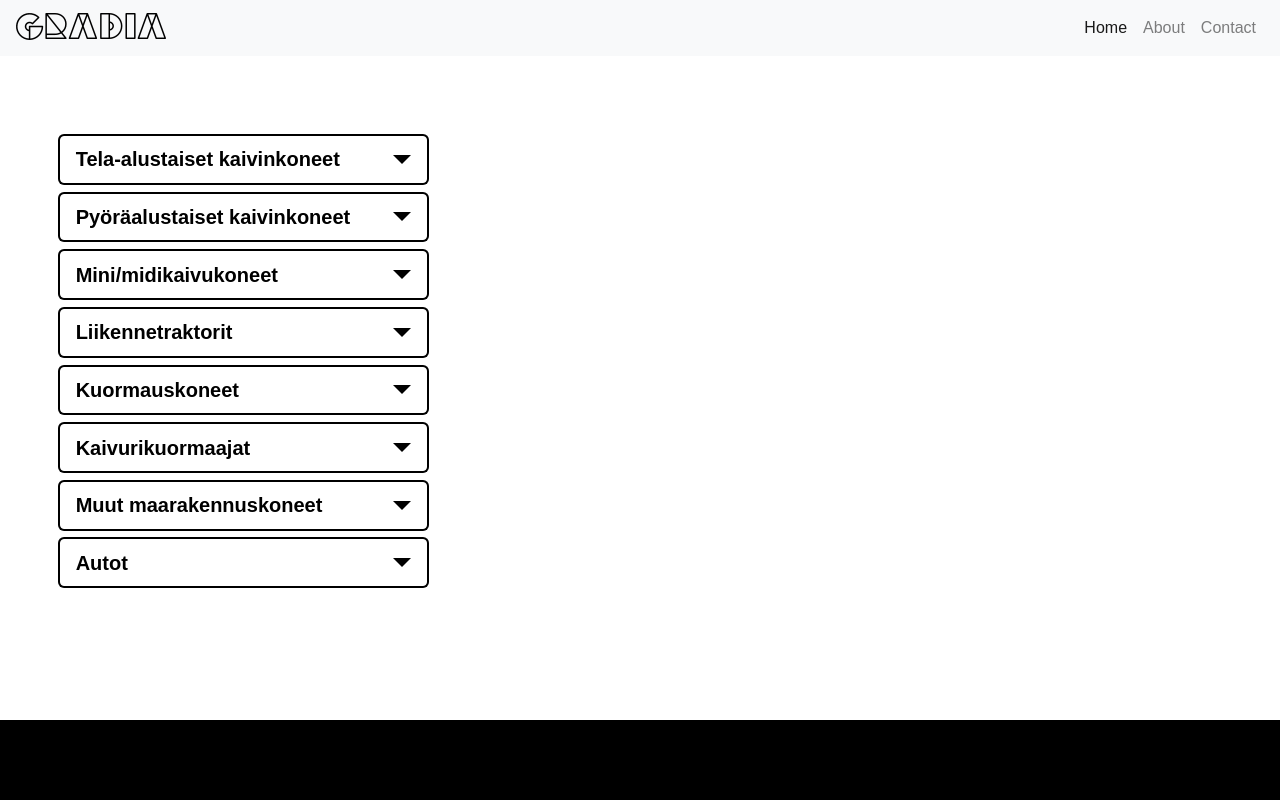
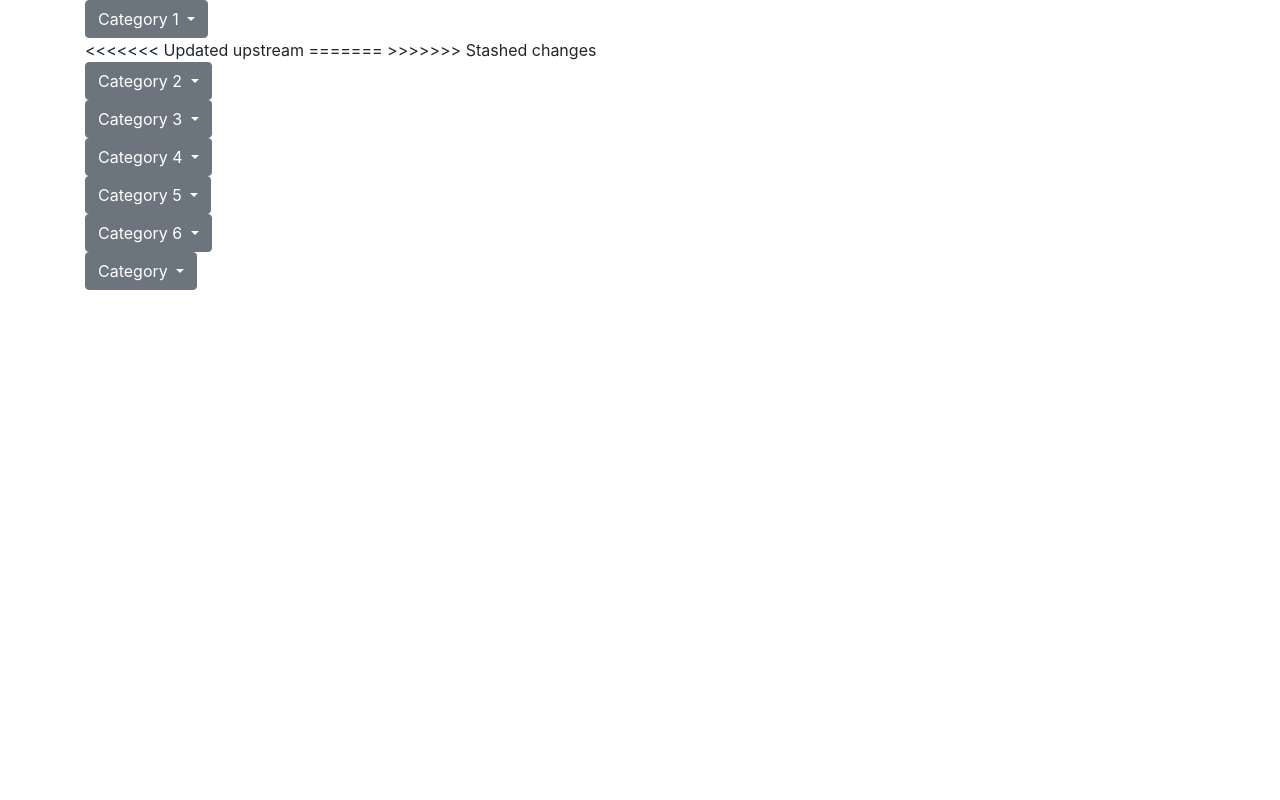
Before and after one commit to Team-OperativeDiary/Equipment-Usage-Diary, a Flask app: page / in a window 1280 px wide. Run offline with Flask 3, Linux system fonts and the light colour scheme; some libraries are stand-ins or nearby versions.

Commit message:
Form update

```diff
--- a/app/templates/main_page.html
+++ b/app/templates/main_page.html
@@ -2,214 +2,116 @@
 <html lang="en">
 
 <head>
-    <meta charset="utf-8">
-    <meta name="viewport" content="width=device-width, initial-scale=1, shrink-to-fit=no">
+    <meta charset="UTF-8">
+    <meta name="viewport" content="width=device-width, initial-scale=1.0">
     <title>Main Page</title>
     <link rel="stylesheet" href="https://cdn.jsdelivr.net/npm/bootstrap@4.0.0/dist/css/bootstrap.min.css"
-        integrity="sha384-Gn5384xqQ1aoWXA+058RXPxPg6fy4IWvTNh0E263XmFcJlSAwiGgFAW/dAiS6JXm" crossorigin="anonymous">
-    <link rel="stylesheet" type="text/css" href="/static/styles_main.css">
-
-    <link href="https://cdn.jsdelivr.net/npm/remixicon/fonts/remixicon.css" rel="stylesheet">
+        integrity="sha384-Gn5384xqQ1aoWXA+058RXPxPg6fy4IWvTNh0E263XmFcJlSAwiGgFAW/dAiS6JXm"
+        crossorigin="anonymous">
 </head>
 
 <body>
-    <!-- Header -->
-    <header>
-        <nav class="navbar navbar-expand-lg navbar-light bg-light">
-            <a class="navbar-brand" href="#">
-                <img src="/static/gradialogo.png" class="d-inline-block align-top img-fluid" alt="">
-            </a>
-            <button class="navbar-toggler" type="button" data-toggle="collapse" data-target="#navbarNav"
-                aria-controls="navbarNav" aria-expanded="false" aria-label="Toggle navigation">
-                <span class="navbar-toggler-icon"></span>
-            </button>
-            <div class="collapse navbar-collapse" id="navbarNav">
-                <ul class="navbar-nav ml-auto">
-                    <li class="nav-item active">
-                        <a class="nav-link" href="#">Home</a>
-                    </li>
-                    <li class="nav-item">
-                        <a class="nav-link" href="#">About</a>
-                    </li>
-                    <li class="nav-item">
-                        <a class="nav-link" href="#">Contact</a>
-                    </li>
-                </ul>
-            </div>
-        </nav>
-    </header>
 
-    <!-- Main Content -->
+    <!-- Dropdown Menus -->
     <div class="container">
-
+        <!-- Dropdown menu for Category 1 -->
         <div class="row">
             <div class="col-md-6 col-lg-4">
-                <div class="dropdown">
-                    <button class="btn btn-secondary dropdown-toggle" type="button" id="telaDropdown"
+                <div class="dropdown" id="categoryDropdown1">
+                    <button class="btn btn-secondary dropdown-toggle" type="button" id="categoryDropdownButton1"
                         data-toggle="dropdown" aria-haspopup="true" aria-expanded="false">
-                        Tela-alustaiset kaivinkoneet
+                        Category 1
                     </button>
-                    <div class="dropdown-menu" aria-labelledby="telaDropdown">
-                        <a class="dropdown-item" href="/tela-alustaiset-kaivinkoneet/jcb-js-210-lc-11">JCB JS 210 LC
-                            -11</a>
-                        <a class="dropdown-item" href="/tela-alustaiset-kaivinkoneet/jcb-js-210-lc-18">JCB JS 210 LC
-                            -18</a>
-                        <a class="dropdown-item" href="/tela-alustaiset-kaivinkoneet/liebherr-r-920-14">Liebherr R 920
-                            -14</a>
-                        <a class="dropdown-item" href="/tela-alustaiset-kaivinkoneet/new-holland-135-sr-08">New Holland
-                            135 SR -08</a>
-                        <a class="dropdown-item" href="/tela-alustaiset-kaivinkoneet/new-holland-135-bsr-2-10">New
-                            Holland 135 BSR-2 -10</a>
+                    <div class="dropdown-menu" aria-labelledby="categoryDropdownButton1">
+                        <!-- Dropdown menu items will be dynamically populated here -->
                     </div>
                 </div>
             </div>
         </div>
 
+<<<<<<< Updated upstream
 
+=======
+        <!-- Dropdown menu for Category 2 -->
+>>>>>>> Stashed changes
         <div class="row">
             <div class="col-md-6 col-lg-4">
-                <div class="dropdown">
-                    <button class="btn btn-secondary dropdown-toggle" type="button" id="pyoraDropdown"
+                <div class="dropdown" id="categoryDropdown2">
+                    <button class="btn btn-secondary dropdown-toggle" type="button" id="categoryDropdownButton2"
                         data-toggle="dropdown" aria-haspopup="true" aria-expanded="false">
-                        Pyöräalustaiset kaivinkoneet
+                        Category 2
                     </button>
-                    <div class="dropdown-menu" aria-labelledby="pyoraDropdown">
-                        <a class="dropdown-item" href="/pyoraalustaiset/caterpillar-m-313-15">Caterpillar M 313 -15</a>
-                        <a class="dropdown-item" href="/pyoraalustaiset/caterpillar-m315-99">Caterpillar M315 -99</a>
-                        <a class="dropdown-item" href="/pyoraalustaiset/jcb-js-160-w-12">JCB JS 160 W -12</a>
-                        <a class="dropdown-item" href="/pyoraalustaiset/wacker-neuson-ew-100-15">Wacker Neuson EW 100
-                            -15</a>
+                    <div class="dropdown-menu" aria-labelledby="categoryDropdownButton2">
+                        <!-- Dropdown menu items will be dynamically populated here -->
                     </div>
                 </div>
             </div>
         </div>
 
+        <!-- Dropdown menu for Category 3 -->
         <div class="row">
             <div class="col-md-6 col-lg-4">
-                <div class="dropdown">
-                    <button class="btn btn-secondary dropdown-toggle" type="button" id="miniDropdown"
+                <div class="dropdown" id="categoryDropdown3">
+                    <button class="btn btn-secondary dropdown-toggle" type="button" id="categoryDropdownButton3"
                         data-toggle="dropdown" aria-haspopup="true" aria-expanded="false">
-                        Mini/midikaivukoneet
+                        Category 3
                     </button>
-                    <div class="dropdown-menu" aria-labelledby="miniDropdown">
-                        <a class="dropdown-item" href="/mini-midikaivukoneet/cat-308e2-17">Cat 308E2 -17</a>
-                        <a class="dropdown-item" href="/mini-midikaivukoneet/ecm-es-85-sb4-18">ECM ES 85 SB4 -18</a>
-                        <a class="dropdown-item" href="/mini-midikaivukoneet/volvo-ec-35-02">Volvo EC 35 -02</a>
-                        <a class="dropdown-item" href="/mini-midikaivukoneet/sunward-80-13">Sunward 80 -13</a>
+                    <div class="dropdown-menu" aria-labelledby="categoryDropdownButton3">
+                        <!-- Dropdown menu items will be dynamically populated here -->
                     </div>
                 </div>
             </div>
         </div>
 
+        <!-- Dropdown menu for Category 4 -->
         <div class="row">
             <div class="col-md-6 col-lg-4">
-                <div class="dropdown">
-                    <button class="btn btn-secondary dropdown-toggle" type="button" id="liikennetraktoritDropdown"
+                <div class="dropdown" id="categoryDropdown4">
+                    <button class="btn btn-secondary dropdown-toggle" type="button" id="categoryDropdownButton4"
                         data-toggle="dropdown" aria-haspopup="true" aria-expanded="false">
-                        Liikennetraktorit
+                        Category 4
                     </button>
-                    <div class="dropdown-menu" aria-labelledby="liikennetraktoritDropdown">
-                        <a class="dropdown-item" href="/liikennetraktorit/volvo-dr-25-a-97">Volvo DR 25 A
-                            -97</a>
-                        <a class="dropdown-item" href="/liikennetraktorit/volvo-dr-5350-84">Volvo DR 5350
-                            -84</a>
+                    <div class="dropdown-menu" aria-labelledby="categoryDropdownButton4">
+                        <!-- Dropdown menu items will be dynamically populated here -->
                     </div>
                 </div>
             </div>
         </div>
 
+        <!-- Dropdown menu for Category 5 -->
         <div class="row">
             <div class="col-md-6 col-lg-4">
-                <div class="dropdown">
-                    <button class="btn btn-secondary dropdown-toggle" type="button" id="kuormauskoneetDropdown"
+                <div class="dropdown" id="categoryDropdown5">
+                    <button class="btn btn-secondary dropdown-toggle" type="button" id="categoryDropdownButton5"
                         data-toggle="dropdown" aria-haspopup="true" aria-expanded="false">
-                        Kuormauskoneet
+                        Category 5
                     </button>
-                    <div class="dropdown-menu" aria-labelledby="kuormauskoneetDropdown">
-                        <a class="dropdown-item" href="/kuormauskoneet/atlast-ar-60-06">Atlast AR 60
-                            -06</a>
-                        <a class="dropdown-item" href="/kuormauskoneet/hyundai-740-hl-tm3-02">Hyundai 740 HL TM3 -02</a>
-                        <a class="dropdown-item" href="/kuormauskoneet/volvo-110-f-08">Volvo 110 F
-                            -08</a>
-                        <a class="dropdown-item" href="/kuormauskoneet/volvo-l30-d-z-01">Volvo L30
-                            D-Z -01</a>
-                        <a class="dropdown-item" href="/kuormauskoneet/jcb-robot-03">JCB Robot
-                            -03</a>
+                    <div class="dropdown-menu" aria-labelledby="categoryDropdownButton5">
+                        <!-- Dropdown menu items will be dynamically populated here -->
                     </div>
                 </div>
             </div>
         </div>
 
+        <!-- Dropdown menu for Category 6 -->
         <div class="row">
             <div class="col-md-6 col-lg-4">
-                <div class="dropdown">
-                    <button class="btn btn-secondary dropdown-toggle" type="button" id="kaivurikuormaajatDropdown"
+                <div class="dropdown" id="categoryDropdown6">
+                    <button class="btn btn-secondary dropdown-toggle" type="button" id="categoryDropdownButton6"
                         data-toggle="dropdown" aria-haspopup="true" aria-expanded="false">
-                        Kaivurikuormaajat
+                        Category 6
                     </button>
-                    <div class="dropdown-menu" aria-labelledby="kaivurikuormaajatDropdown">
-                        <a class="dropdown-item" href="/kaivurikuormaajat/lannen-860s-99">Lännen
-                            860S -99</a>
+                    <div class="dropdown-menu" aria-labelledby="categoryDropdownButton6">
+                        <!-- Dropdown menu items will be dynamically populated here -->
                     </div>
                 </div>
             </div>
         </div>
 
+        <!-- Dropdown menu for Category 7 -->
         <div class="row">
             <div class="col-md-6 col-lg-4">
-                <div class="dropdown">
-                    <button class="btn btn-secondary dropdown-toggle" type="button" id="muutMaarakennuskoneetDropdown"
+                <div class="dropdown" id="categoryDropdown7">
+                    <button class="btn btn-secondary dropdown-toggle" type="button" id="categoryDropdownButton7"
                         data-toggle="dropdown" aria-haspopup="true" aria-expanded="false">
-                        Muut maarakennuskoneet
-                    </button>
-                    <div class="dropdown-menu" aria-labelledby="muutMaarakennuskoneetDropdown">
-                        <a class="dropdown-item"
-                            href="/muut-maarakkenuskoneet/caterpillar-d-4-puskutraktori">Caterpillar
-                            D 4 Puskutraktori</a>
-                        <a class="dropdown-item" href="/muut-maarakkenuskoneet/new-holland-tl-100a-traktori">New Holland
-                            TL 100A Traktori</a>
-                        <a class="dropdown-item" href="/muut-maarakkenuskoneet/john-deere-6534-traktori">John Deere 6534
-                            Traktori</a>
-                        <a class="dropdown-item"
-                            href="/muut-maarakkenuskoneet/lannen-ah-162-tiehoyla-runko-ohjaus">Lännen
-                            AH 162 Tiehöylä, runko-ohjaus</a>
-                    </div>
-                </div>
-            </div>
-        </div>
-
-        <div class="row">
-            <div class="col-md-6 col-lg-4">
-                <div class="dropdown" style="margin-bottom: 50px;">
-                    <button class="btn btn-secondary dropdown-toggle" type="button" id="autotDropdown"
-                        data-toggle="dropdown" aria-haspopup="true" aria-expanded="false">
-                        Autot
-                    </button>
-                    <div class="dropdown-menu" aria-labelledby="autotDropdown">
-                        <a class="dropdown-item" href="/autot/scania-g142-tienhoitovarustus">Scania G142
-                            Tienhoitovarustus</a>
-                    </div>
-                </div>
-            </div>
-        </div>
-
-    </div>
-
-
-    <footer class="footer">
-
-    </footer>
-
-
-    <script src="https://code.jquery.com/jquery-3.2.1.slim.min.js"
-        integrity="sha384-KJ3o2DKtIkvYIK3UENzmM7KCkRr/rE9/Qpg6aAZGJwFDMVNA/GpGFF93hXpG5KkN"
-        crossorigin="anonymous"></script>
-    <script src="https://cdn.jsdelivr.net/npm/popper.js@1.12.9/dist/umd/popper.min.js"
-        integrity="sha384-ApNbgh9B+Y1QKtv3Rn7W3mgPxhU9K/ScQsAP7hUibX39j7fakFPskvXusvfa0b4Q"
-        crossorigin="anonymous"></script>
-    <script src="https://cdn.jsdelivr.net/npm/bootstrap@4.0.0/dist/js/bootstrap.min.js"
-        integrity="sha384-JZR6Spejh4U02d8jOt6vLEHfe/JQGiRRSQQxSfFWpi1MquVdAyjUar5+76PVCmYl"
-        crossorigin="anonymous"></script>
-</body>
-
-</html>
+                        Category
```
Also changed, not shown: databasequery.sql (added, +132 -0 lines).
